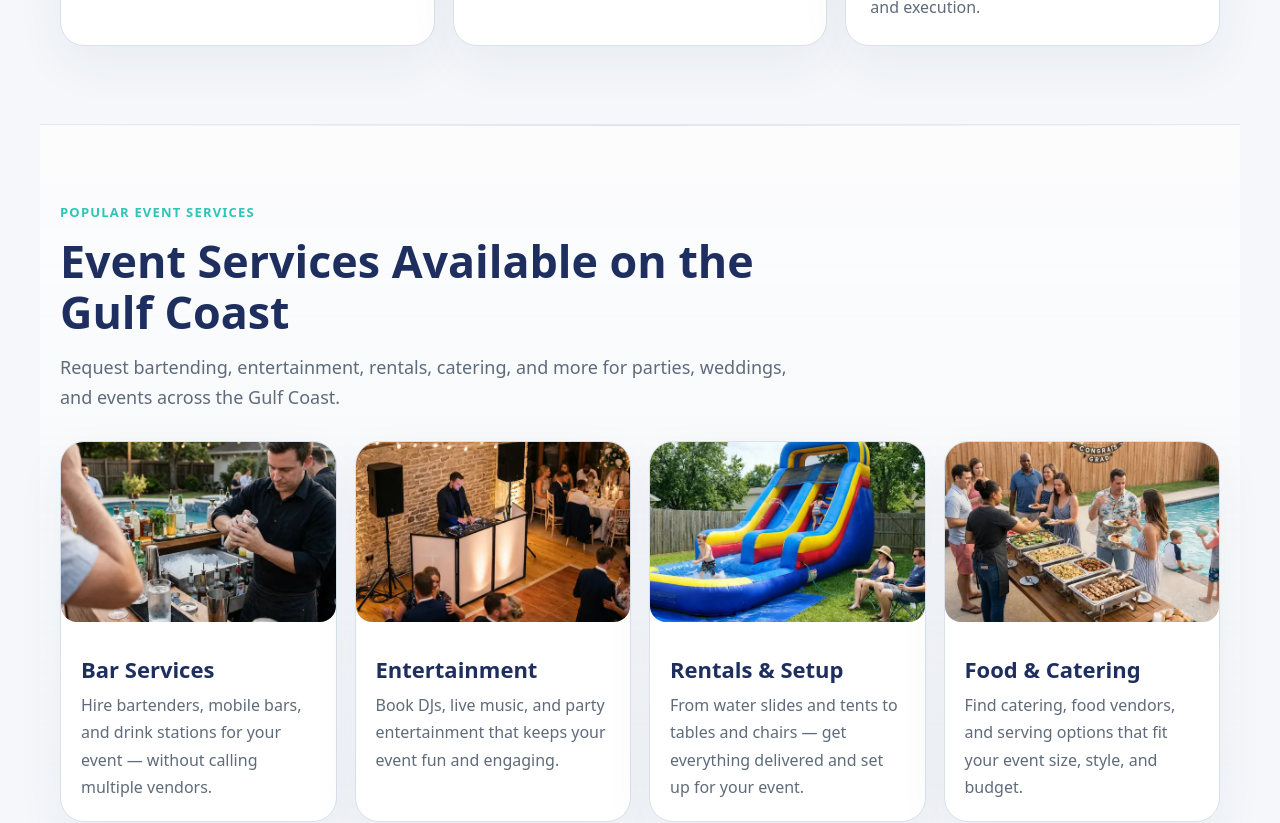
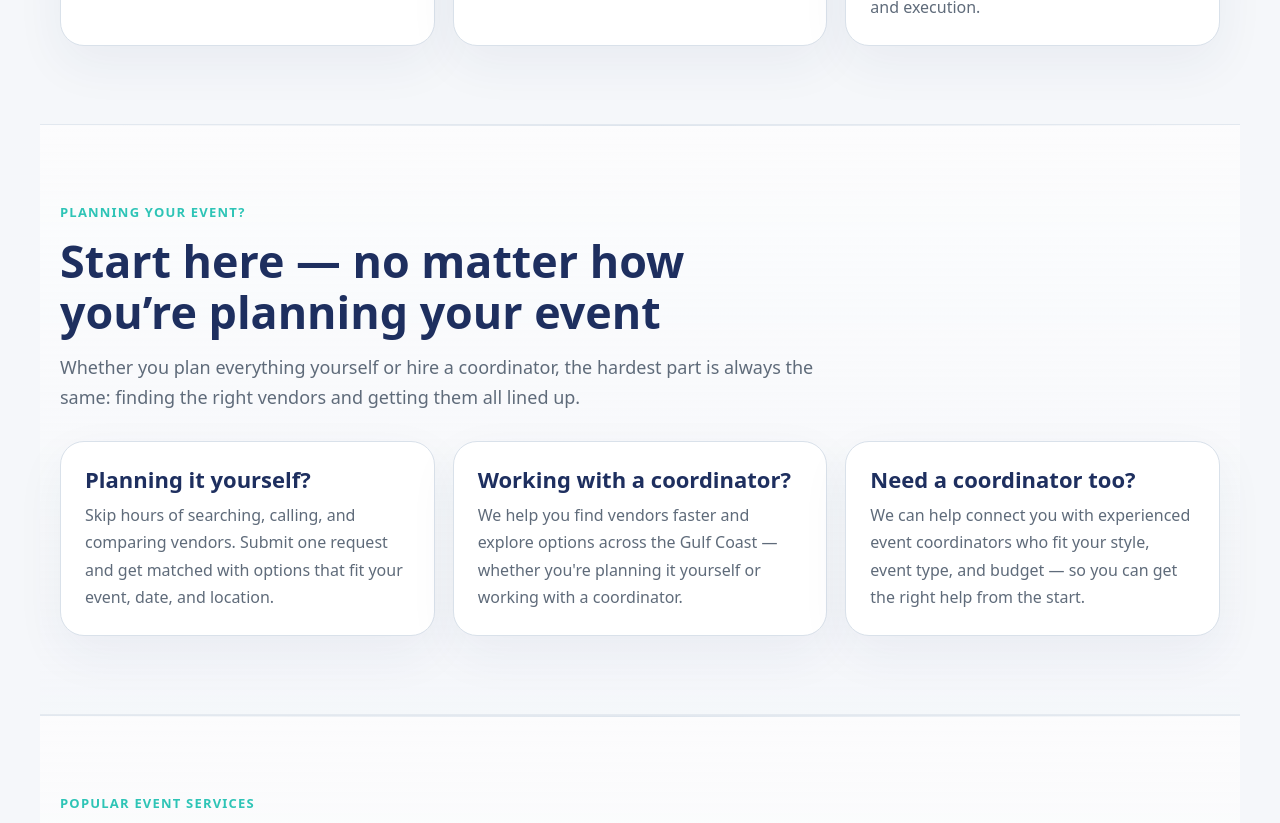
Before and after one commit to rynscull79/gulf-coast-event-hub, a React (Vite) app: page / in a window 1280 px wide. Shown: the part 1820-2643 px from the top of the page. Built offline with nearby package versions, Linux system fonts and the light colour scheme.

Commit message:
update homepage

```diff
--- a/src/App.jsx
+++ b/src/App.jsx
@@ -466,6 +466,42 @@ trackEvent('lead_form_submit', {
           </div>
         </section>
 
+        <section className="section sectionAlt">
+  <div className="sectionHeadingWrap">
+    <p className="sectionEyebrow">Planning your event?</p>
+    <h2 className="sectionTitle">Start here — no matter how you’re planning your event</h2>
+
+    <p className="sectionText">
+      Whether you plan everything yourself or hire a coordinator, the hardest part is always the same:
+      finding the right vendors and getting them all lined up.
+    </p>
+  </div>
+
+  <div className="stepsGrid">
+    <div className="stepCard">
+      <h3 className="cardTitle">Planning it yourself?</h3>
+      <p className="cardText">
+        Skip hours of searching, calling, and comparing vendors. Submit one request and get matched with
+        options that fit your event, date, and location.
+      </p>
+    </div>
+
+    <div className="stepCard">
+      <h3 className="cardTitle">Working with a coordinator?</h3>
+            <p className="cardText">
+        We help you find vendors faster and explore options across the Gulf Coast — whether you're planning it yourself or working with a coordinator.
+      </p>
+    </div>
+
+    <div className="stepCard">
+      <h3 className="cardTitle">Need a coordinator too?</h3>
+            <p className="cardText">
+        We can help connect you with experienced event coordinators who fit your style, event type, and budget — so you can get the right help from the start.
+      </p>
+    </div>
+  </div>
+</section>
+
         <section id="services" className="section sectionAlt">
           <div className="sectionHeadingWrap">
             <p className="sectionEyebrow">Popular event services</p>
@@ -693,17 +729,21 @@ trackEvent('lead_form_submit', {
             </div>
 
             <div className="faqCard">
-  <h3 className="cardTitle">What makes this different from an event planner or coordinator?</h3>
-  <p className="cardText">
-    Gulf Coast Event Hub focuses on helping you request and book vendors for your event. We do not manage timelines, coordinate the full event, or act as an event planner. Once vendors are booked, they handle their own setup, scheduling, and execution.
-  </p>
+<h3 className="cardTitle">How is this different from a coordinator?</h3>
+<p className="cardText">
+  Coordinators manage your event timeline and execution. Gulf Coast Event Hub helps you find and book the right vendors quickly.
+  Many customers use us to build their vendor team first, then decide if they want a coordinator to manage the event.
+</p>
 </div>
 
             <div className="faqCard">
               <h3 className="cardTitle">What happens after I submit a request?</h3>
               <p className="cardText">
-                We review your request, match you with vendors that fit your needs, and handle the booking process. After booking, vendors coordinate directly with you for service details.
-              </p>
+  After you submit your request, we review your details and build a quote based on your event, date, and services needed.
+  Once you approve the quote, we move forward with securing vendors that match your event.
+
+  You’ll always know what to expect before anything is booked, and vendors coordinate directly with you after booking for final details, scheduling, and execution.
+</p>
             </div>
 
             <div className="faqCard">
```
